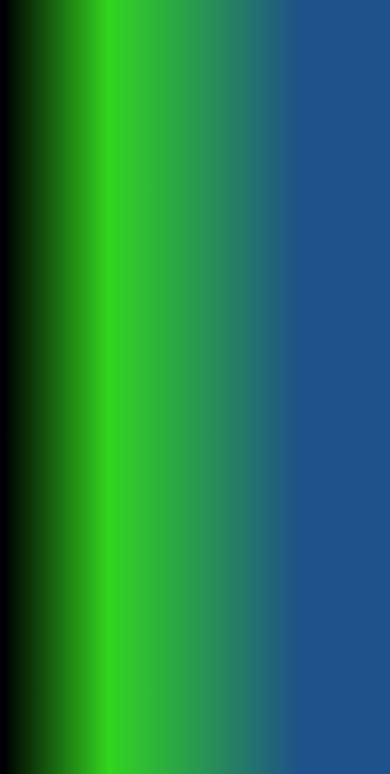
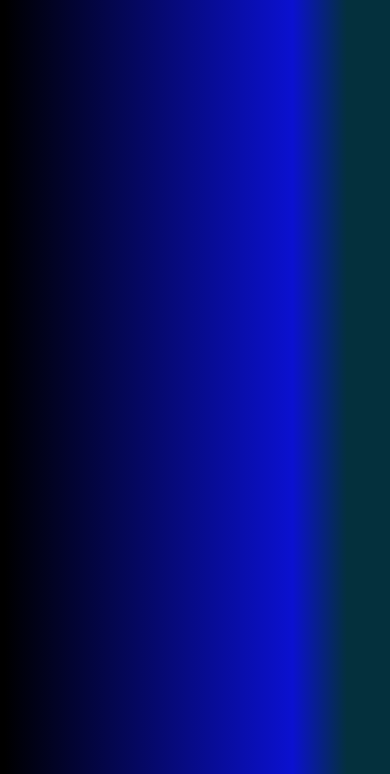
Before and after one commit to jarnailboparai/innovative4_cyberguardian_712, a plain HTML site: page rss.html in a window 390 px wide. Shown: the part 70-844 px from the top of the page. Drawn offline with Linux system fonts and the light colour scheme; some packages are replaced by stand-ins of ours; a web font is replaced by a local one.

Commit message:
innovative4_cyberguardian_712

```diff
--- a/css/theme.css
+++ b/css/theme.css
@@ -147,9 +147,9 @@
 	background-image:none;
 	background-repeat:no-repeat;
 	background-size:cover;
-	background: linear-gradient(left , rgb(0, 0, 0) 1% , rgb(50, 213, 31) 28% , rgb(31, 81, 138) 77%);
-background: -o-linear-gradient(left , rgb(0, 0, 0) 1% , rgb(50, 213, 31) 28% , rgb(31, 81, 138) 77%);
-background: -ms-linear-gradient(left , rgb(0, 0, 0) 1% , rgb(50, 213, 31) 28% , rgb(31, 81, 138) 77%);
-background: -moz-linear-gradient(left , rgb(0, 0, 0) 1% , rgb(50, 213, 31) 28% , rgb(31, 81, 138) 77%);
-background: -webkit-linear-gradient(left , rgb(0, 0, 0) 1% , rgb(50, 213, 31) 28% , rgb(31, 81, 138) 77%);
+	background: linear-gradient(left , rgb(0, 0, 0) 1% , rgb(11, 17, 208) 75% , rgb(4, 48, 61) 89%);
+background: -o-linear-gradient(left , rgb(0, 0, 0) 1% , rgb(11, 17, 208) 75% , rgb(4, 48, 61) 89%);
+background: -ms-linear-gradient(left , rgb(0, 0, 0) 1% , rgb(11, 17, 208) 75% , rgb(4, 48, 61) 89%);
+background: -moz-linear-gradient(left , rgb(0, 0, 0) 1% , rgb(11, 17, 208) 75% , rgb(4, 48, 61) 89%);
+background: -webkit-linear-gradient(left , rgb(0, 0, 0) 1% , rgb(11, 17, 208) 75% , rgb(4, 48, 61) 89%);
 }
```
